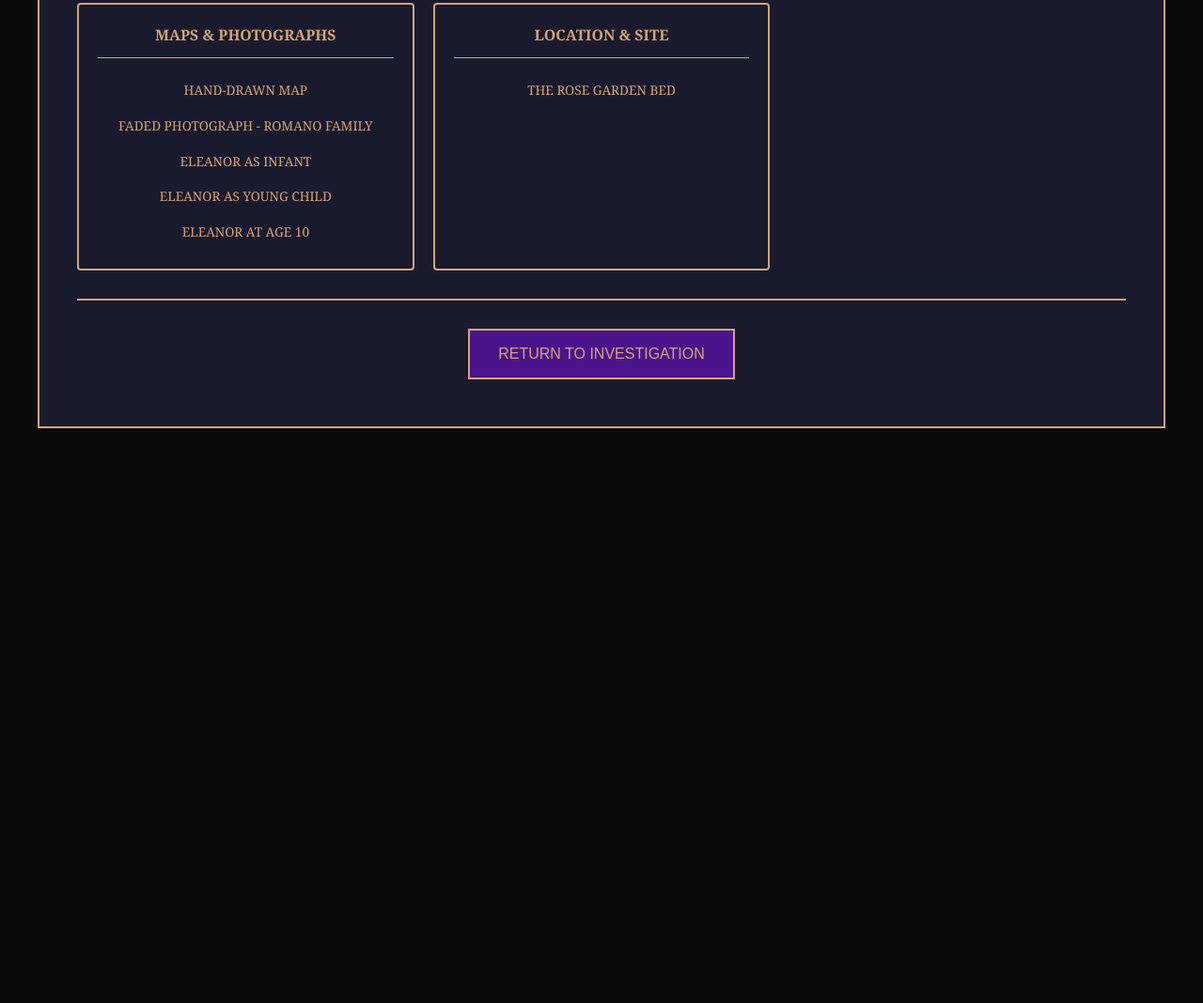
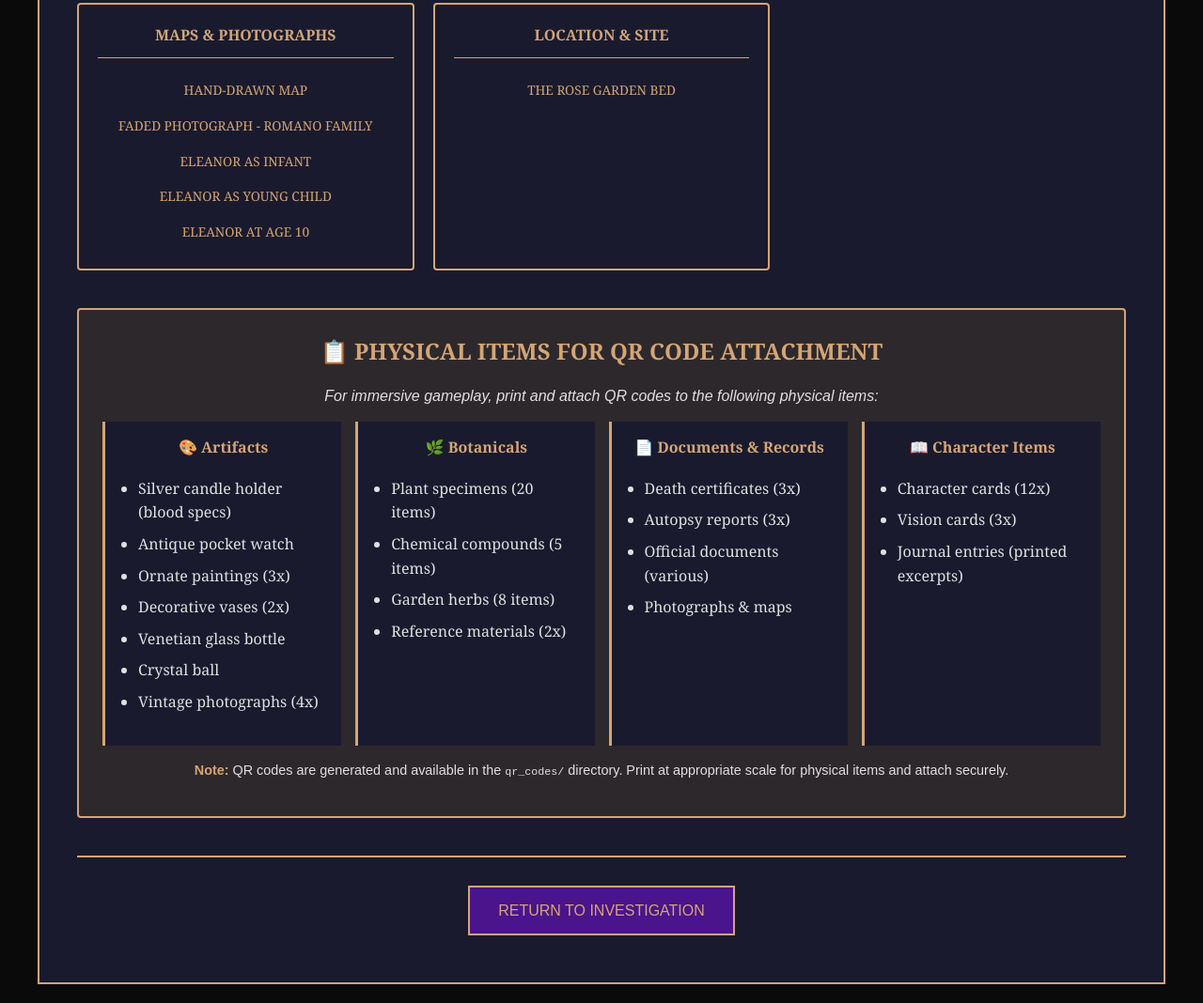
Before and after one commit to filatova-elena/murder_mystery, a plain HTML site: page clue/clues.html in a window 1280 px wide. Shown: the part 3273-4341 px from the top of the page at 94% size. Before the commit the page ends 3749 px from the top, so only its background shows below. Drawn offline with Linux system fonts and the light colour scheme.

Commit message:
Add physical items checklist to clues.html for QR code attachment
- Listed all artifacts needing QR codes (14 items)
- Listed all botanicals needing QR codes (35 items)
- Listed documents & records needing QR codes
- Listed character cards and vision cards needing QR codes
- Organized into grid layout by category
- Note about QR code files location in qr_codes/ directory
- Reminder to print at appropriate scale and attach securely

```diff
--- a/clue/clues.html
+++ b/clue/clues.html
@@ -246,6 +246,58 @@
       </div>
     </div>
 
+    <!-- PHYSICAL ITEMS NOTE -->
+    <div style="background-color: rgba(218, 165, 32, 0.1); border: 2px solid var(--accent-gold); padding: 25px; margin: 40px 0; border-radius: 4px;">
+      <h2 style="color: var(--accent-gold); margin-top: 0;">📋 Physical Items for QR Code Attachment</h2>
+      <p style="color: var(--text-light); font-style: italic;">For immersive gameplay, print and attach QR codes to the following physical items:</p>
+
+      <div style="display: grid; grid-template-columns: repeat(auto-fit, minmax(250px, 1fr)); gap: 15px; margin-top: 15px;">
+        <div style="background-color: var(--secondary-dark); padding: 15px; border-left: 3px solid var(--accent-gold);">
+          <h4 style="color: var(--accent-gold); margin-top: 0;">🎨 Artifacts</h4>
+          <ul style="color: var(--text-light); margin: 10px 0; padding-left: 20px;">
+            <li>Silver candle holder (blood specs)</li>
+            <li>Antique pocket watch</li>
+            <li>Ornate paintings (3x)</li>
+            <li>Decorative vases (2x)</li>
+            <li>Venetian glass bottle</li>
+            <li>Crystal ball</li>
+            <li>Vintage photographs (4x)</li>
+          </ul>
+        </div>
+
+        <div style="background-color: var(--secondary-dark); padding: 15px; border-left: 3px solid var(--accent-gold);">
+          <h4 style="color: var(--accent-gold); margin-top: 0;">🌿 Botanicals</h4>
+          <ul style="color: var(--text-light); margin: 10px 0; padding-left: 20px;">
+            <li>Plant specimens (20 items)</li>
+            <li>Chemical compounds (5 items)</li>
+            <li>Garden herbs (8 items)</li>
+            <li>Reference materials (2x)</li>
+          </ul>
+        </div>
+
+        <div style="background-color: var(--secondary-dark); padding: 15px; border-left: 3px solid var(--accent-gold);">
+          <h4 style="color: var(--accent-gold); margin-top: 0;">📄 Documents & Records</h4>
+          <ul style="color: var(--text-light); margin: 10px 0; padding-left: 20px;">
+            <li>Death certificates (3x)</li>
+            <li>Autopsy reports (3x)</li>
+            <li>Official documents (various)</li>
+            <li>Photographs & maps</li>
+          </ul>
+        </div>
+
+        <div style="background-color: var(--secondary-dark); padding: 15px; border-left: 3px solid var(--accent-gold);">
+          <h4 style="color: var(--accent-gold); margin-top: 0;">📖 Character Items</h4>
+          <ul style="color: var(--text-light); margin: 10px 0; padding-left: 20px;">
+            <li>Character cards (12x)</li>
+            <li>Vision cards (3x)</li>
+            <li>Journal entries (printed excerpts)</li>
+          </ul>
+        </div>
+      </div>
+
+      <p style="color: var(--text-light); margin-top: 15px; font-size: 0.9em;"><strong>Note:</strong> QR codes are generated and available in the <code>qr_codes/</code> directory. Print at appropriate scale for physical items and attach securely.</p>
+    </div>
+
     <div class="nav-footer">
       <a href="/" class="button nav-button">Return to Investigation</a>
     </div>
```
